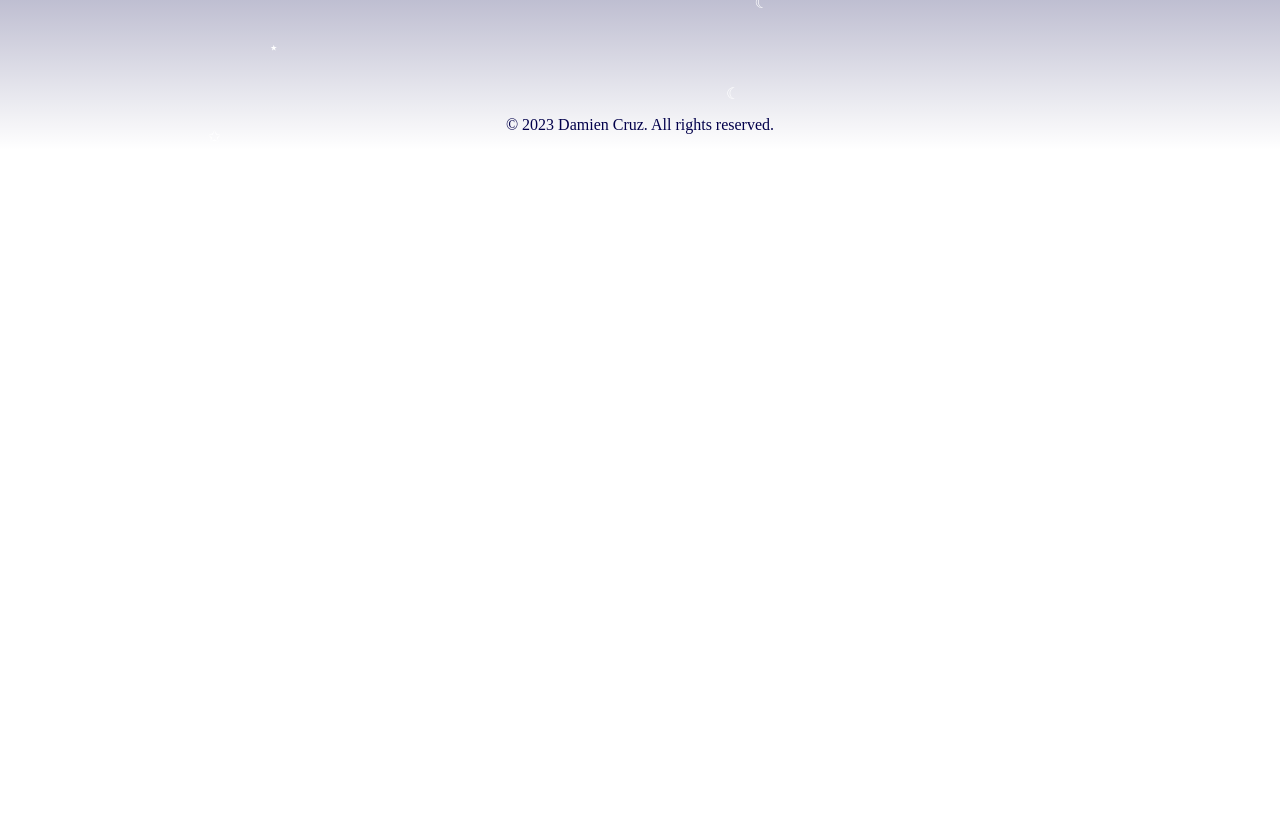
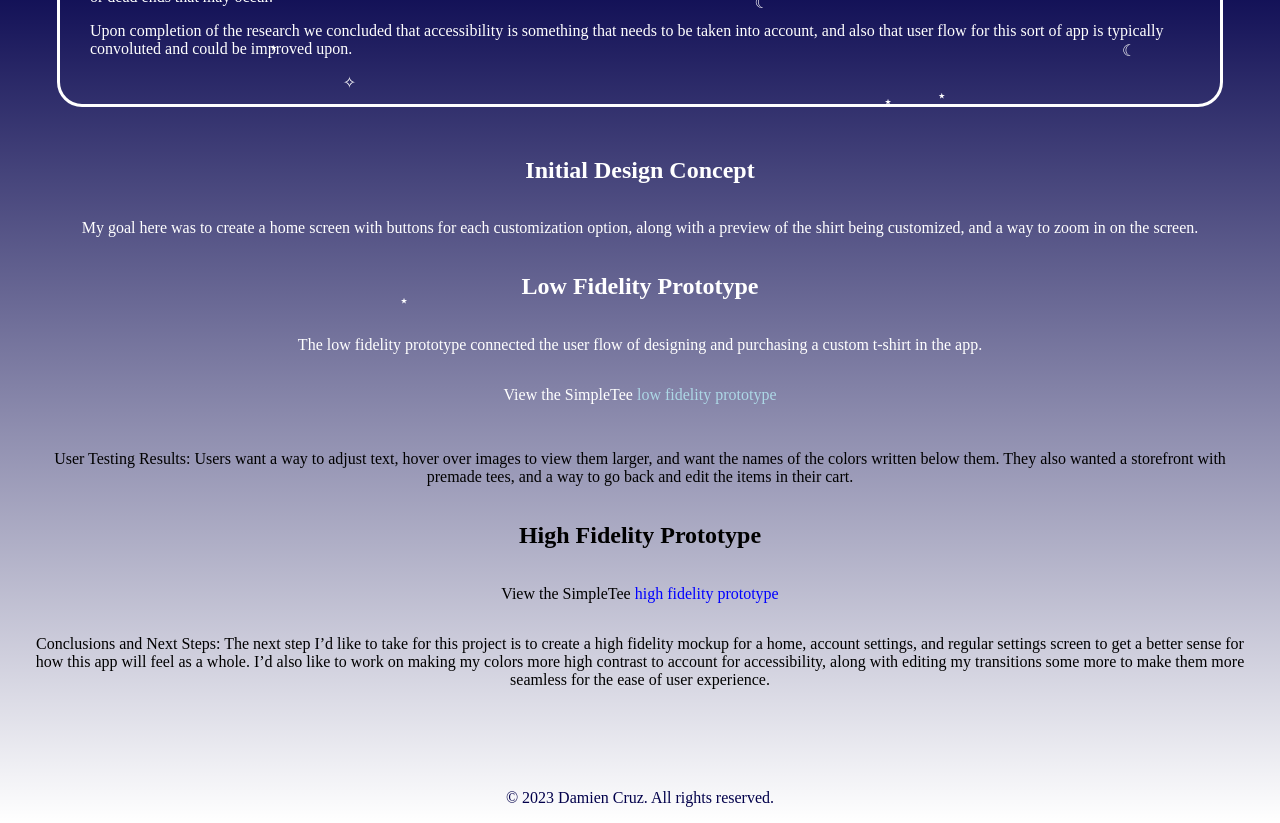
Before and after one commit to not-damien/cynthiachandsite, a React (Create React App) app: page /#/simpletee in a window 1280 px wide. Shown: the part 440-1263 px from the top of the page. Before the commit the page ends 800 px from the top, so only its background shows below. Built offline with nearby package versions, Linux system fonts and the light colour scheme; a web font is replaced by a local one.

Commit message:
added simpletee page

```diff
--- a/src/App.css
+++ b/src/App.css
@@ -3,7 +3,7 @@
   color: white;
 }
 body{
-  background: linear-gradient(180deg, #02004B 0%, rgba(255, 255, 255, 0) 100%);
+  background: linear-gradient(180deg, #02004B 30%, rgba(255, 255, 255, 0) 100%);
   mix-blend-mode: normal;
   background-repeat: no-repeat;
 }
--- a/src/Research.css
+++ b/src/Research.css
@@ -7,3 +7,9 @@
     text-align: left;
     padding: 30px;
 }
+a{
+    color: lightblue;
+}
+ section a{
+    color: blue;
+}
--- a/src/SimpleTee.js
+++ b/src/SimpleTee.js
@@ -1,8 +1,14 @@
 import "./Research.css"
-
 function SimpleTee(){
     return (
         <div>
+
+            <h1>
+                Welcome to SimpleTee!
+            </h1>
+            <h3>
+                Screenprinting for All
+            </h3>
             <div className="center">
             <div className="outline">
                 <p>My role: UX Designer and Researcher</p>
@@ -21,6 +27,27 @@ function SimpleTee(){
                 </p>
             </div>
             </div>
+
+            <div className="center">
+                <h2>Initial Design Concept</h2>
+                <p>My goal here was to create a home screen with buttons for each customization option, along with a preview of the shirt being customized, and a way to zoom in on the screen.</p>
+            </div>
+            <div className="center">
+                <h2>Low Fidelity Prototype</h2>
+                <p>The low fidelity prototype connected the user flow of designing and purchasing a custom t-shirt in the app.</p>
+                <p>View the SimpleTee <a target="blank" href="https://www.figma.com/file/iGnLNx9T2BoNnUiXdkwmDX/Low-Fidelity-Prototype-v.1?type=design&node-id=0-1&mode=design&t=Q0Ait8yw5OWjxVaR-0">low fidelity prototype</a></p>
+            </div>
+           <section>
+            <p>User Testing Results:  Users want a way to adjust text, hover over images to view them larger, and want the names of the colors written below them. They also wanted a storefront with premade tees, and a way to go back and edit the items in their cart.</p>
+            <div className="center">
+                <h2>High Fidelity Prototype </h2>
+                <p>View the SimpleTee <a target="blank" href="https://www.figma.com/file/duBGPJ7avezr3Vth6IqsTl/High-Fidelity-Prototype-v.1.2?type=design&node-id=0-1&mode=design&t=wpyepV3Y3DnthFG1-0">high fidelity prototype</a></p>
+            </div>
+            <p>
+            Conclusions and Next Steps:  The next step I’d like to take for this project is to create a high fidelity mockup for a home, account settings, and regular settings screen to get a better sense for how this app will feel as a whole. I’d also like to work on making my colors more high contrast to account for accessibility, along with editing my transitions some more to make them more seamless for the ease of user experience.
+            </p>
+
+           </section>
         </div>
     )}
 
--- a/src/index.css
+++ b/src/index.css
@@ -13,4 +13,9 @@ code {
   display: flex;
   justify-content: center;
   align-items: center;
+  flex-direction: column;
 }
+section{
+  color: black;
+  margin: 30px;
+}
```
Also changed, not shown: src/Foodtopia.js (added, +14 -0 lines).
